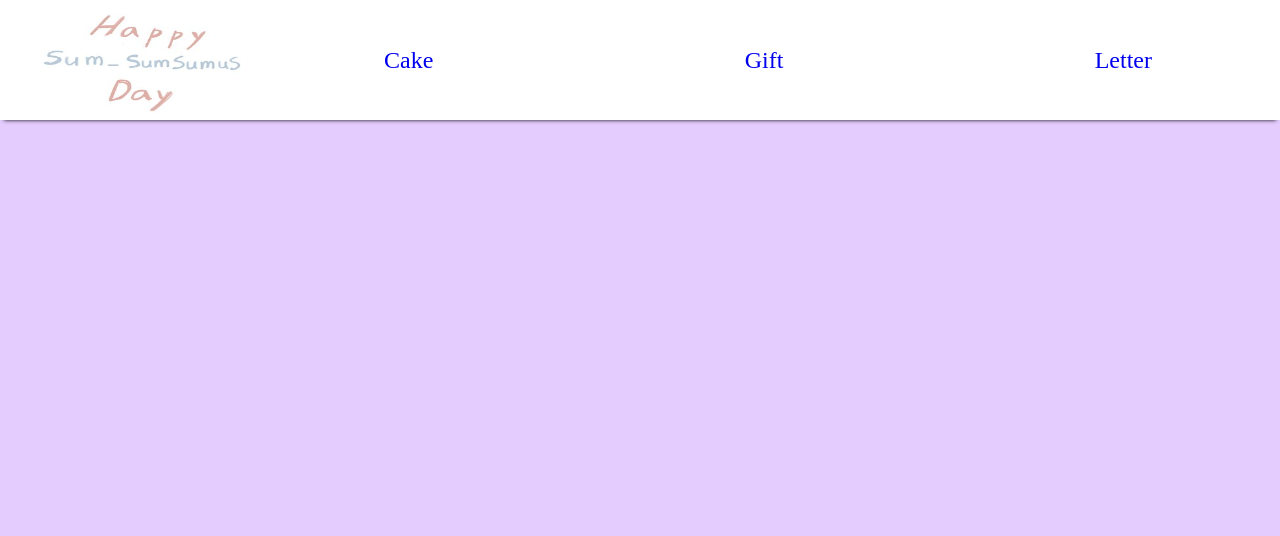
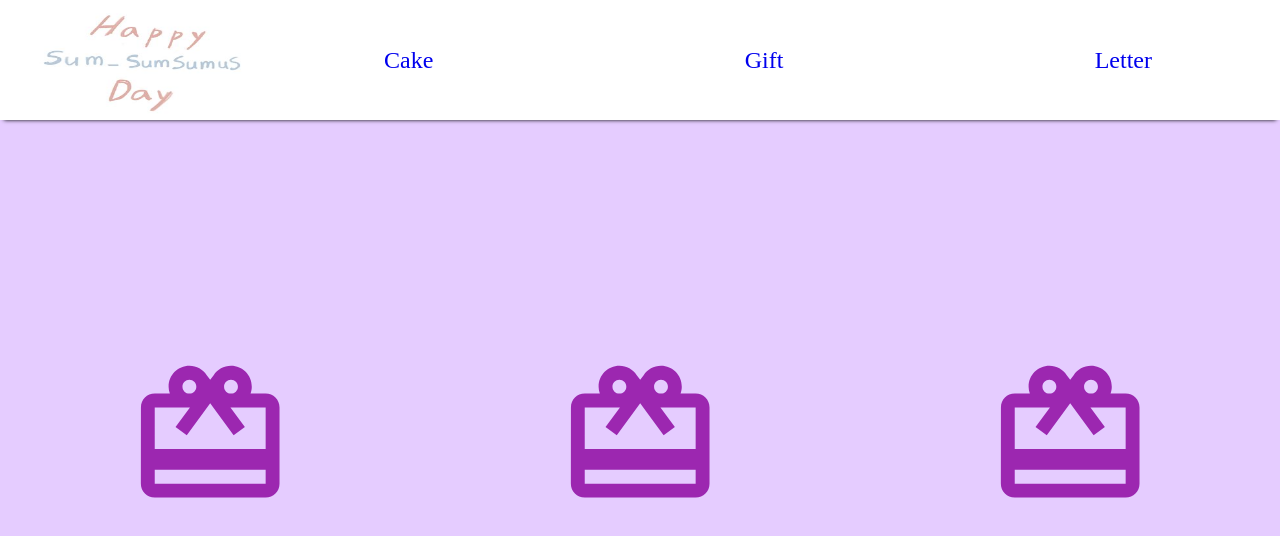
Before and after one commit to mysoo/Happy-Birthday, a React (Create React App) app in the folder happy-birthday/: page /gift in a window 1280 px wide. Before the commit this address had no page. Shown: the top 536 px of the page. Built offline with nearby package versions, Linux system fonts and the light colour scheme; a web font is replaced by a local one.

Commit message:
Feat : "깃헙으로 페이지 배포 및 gift페이지 ui 구현"

```diff
--- a/happy-birthday/src/App.js
+++ b/happy-birthday/src/App.js
@@ -4,7 +4,7 @@ import { BrowserRouter, Routes, Route } from "react-router-dom";
 import Navbar from "./components/common/Navbar";
 import Homepage from "./components/home/Homepage";
 import Cakepage from "./components/cake/Cakepage";
-
+import Giftpage from "./components/gift/Giftpage";
 const GlobalStyle = createGlobalStyle`
   body {
     background: #E5CCFF;
@@ -18,8 +18,9 @@ const App = () => {
       <BrowserRouter>
         <Navbar />
         <Routes>
-          <Route path="/" element={<Homepage />}></Route>
+          <Route path="/Happy-Birthday/" element={<Homepage />}></Route>
           <Route path="/cake" element={<Cakepage />}></Route>
+          <Route path="/gift" element={<Giftpage />}></Route>
         </Routes>
       </BrowserRouter>
     </>
--- a/happy-birthday/src/components/cake/Cakepage.jsx
+++ b/happy-birthday/src/components/cake/Cakepage.jsx
@@ -81,7 +81,7 @@ export default function CakePage() {
           ></iframe>
         </div> */}
         <p>
-          <a href="https://giphy.com/embed/Lkw7QvEHjNeiHN2poQ">via GIPHY</a>
+          <a href="https://giphy.com/embed/Lkw7QvEHjNeiHN2poQ">vccia GIPHY</a>
         </p>
       </Ment>
 
--- a/happy-birthday/src/components/common/Navbar.js
+++ b/happy-birthday/src/components/common/Navbar.js
@@ -1,6 +1,7 @@
 import React, { useContext } from "react";
 import styled from "styled-components";
 import { NavLink } from "react-router-dom";
+import logo from "../../assets/img/happyBdayLogo.JPG";
 
 const NavibarSection = styled.div`
   position: relative;
@@ -50,11 +51,14 @@ export default function Navibar() {
       <Bar>
         {/* 로고 */}
         <LogoBox>
-          <NavLink style={{ height: "100%", width: "60vw" }} to="/">
+          <NavLink
+            style={{ height: "100%", width: "60vw" }}
+            to="/Happy-Birthday/"
+          >
             <img
               style={{ height: "100%", width: "20vw" }}
               alt="logo"
-              src="img/happyBdayLogo.jpg"
+              src={logo}
             />
           </NavLink>
         </LogoBox>
@@ -62,7 +66,10 @@ export default function Navibar() {
         {/* 메뉴 */}
         <PagesBox>
           {/* <div> */}
-          <NavLink style={{ textDecorationLine: "none" }} to="/cake">
+          <NavLink
+            style={{ textDecorationLine: "none", hover: "black" }}
+            to="/cake"
+          >
             Cake
           </NavLink>
           <NavLink style={{ textDecorationLine: "none" }} to="/gift">
--- /dev/null
+++ b/happy-birthday/src/components/gift/Giftpage.jsx
@@ -0,0 +1,114 @@
+import React from "react";
+import { Link } from "react-router-dom";
+import styled from "styled-components";
+import CardGiftcardIcon from "@mui/icons-material/CardGiftcard";
+const Section = styled.div`
+  position: absolute;
+  box-sizing: border-box;
+  margin-top: 9%;
+  width: 100%;
+  height: 50%;
+  display: flex;
+  flex-direction: row;
+  justify-content: space-between;
+  align-items: center;
+  //   border: 1px solid RED;
+  overflow: hidden;
+  padding: 0 8% 0 8%;
+`;
+
+const Giftbox1 = styled.div`
+  box-sizing: border-box;
+  font-size: 7vw;
+  display: flex;
+  justify-content: center;
+  align-items: center;
+  width: 20%;
+  height: 80%;
+  //   border: 1px solid gray;
+`;
+const Giftbox2 = styled.div`
+  box-sizing: border-box;
+  //   color: white;
+  font-size: 7vw;
+  display: flex;
+  justify-content: center;
+  align-items: center;
+  width: 20%;
+  height: 80%;
+  //   border: 1px solid gray;
+`;
+const Giftbox3 = styled.div`
+  box-sizing: border-box;
+  //   color: white;
+  font-size: 7vw;
+  display: flex;
+  justify-content: center;
+  align-items: center;
+  width: 20%;
+  height: 80%;
+  //   border: 1px solid gray;
+`;
+
+const Content = styled.div`
+  position: absolute;
+  box-sizing: border-box;
+  // font-family: 'Crimson Text';
+  color: white;
+  font-size: 30px;
+`;
+
+const Wrapper = styled.div`
+  position: absolute;
+  margin: 0 auto;
+  top: 25%;
+  left: 50%;
+  transform: translate(-50%, -50%);
+  width: 1000px;
+  height: 50px;
+  display: flex;
+  flex-direction: row;
+  justify-content: center;
+  align-items: center;
+  border: 1px solid yellow;
+`;
+
+const StyledLink = styled(Link)`
+  box-sizing: border-box;
+  display: block;
+  margin: 0 auto;
+  text-align: center;
+  font-style: normal;
+  font-weight: 400;
+  font-size: 35px;
+  line-height: 35px;
+  color: black;
+  text-decoration: none;
+`;
+
+export default function GiftPage() {
+  return (
+    <>
+      <Section>
+        <Giftbox1>
+          <CardGiftcardIcon
+            color="secondary"
+            sx={{ fontSize: "13vw", cursor: "pointer" }}
+          />
+        </Giftbox1>
+        <Giftbox2>
+          <CardGiftcardIcon
+            color="secondary"
+            sx={{ fontSize: "13vw", cursor: "pointer" }}
+          />
+        </Giftbox2>
+        <Giftbox3>
+          <CardGiftcardIcon
+            color="secondary"
+            sx={{ fontSize: "13vw", cursor: "pointer" }}
+          />
+        </Giftbox3>
+      </Section>
+    </>
+  );
+}
```
Also changed, not shown: happy-birthday/package.json (+6 -1 lines), happy-birthday/src/assets/img/happyBdayLogo.JPG (added), 1 other file (tests, documents, lock files or other folders).
